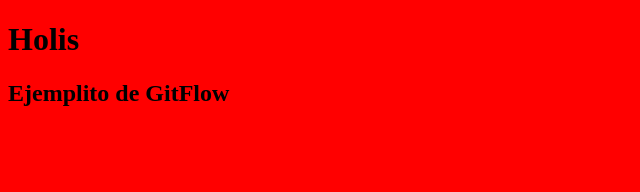
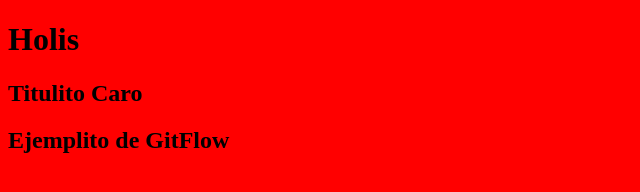
Before and after one commit to carobte/gitflow-santa, a plain HTML site: page index.html in a window 1280 px wide. Shown: the whole page, without its empty margins (0-640 px from the left). Drawn offline with Linux system fonts and the light colour scheme.

Commit message:
feat: h2 en index.html

```diff
--- a/index.html
+++ b/index.html
@@ -1,14 +1,17 @@
 <!DOCTYPE html>
 <html lang="en">
+
 <head>
     <meta charset="UTF-8">
     <meta name="viewport" content="width=device-width, initial-scale=1.0">
     <title>ejemplito</title>
     <link rel="stylesheet" href="./style.css">
 </head>
+
 <body>
     <header>
         <h1>Holis</h1>
+        <h2>Titulito Caro</h2>
     </header>
     <main>
         <h2>Ejemplito de GitFlow</h2>
@@ -16,4 +19,5 @@
     <footer>
     </footer>
 </body>
+
 </html>
```
